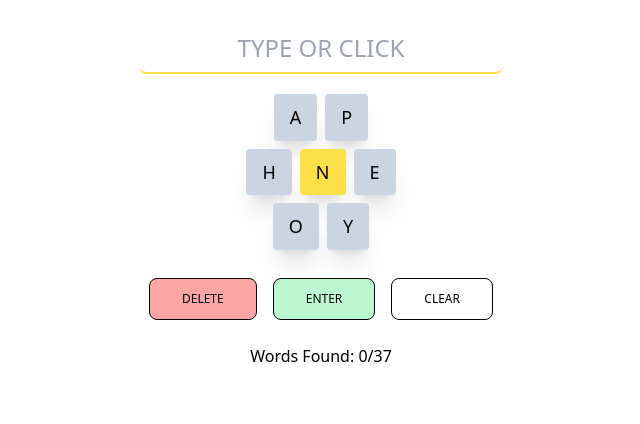
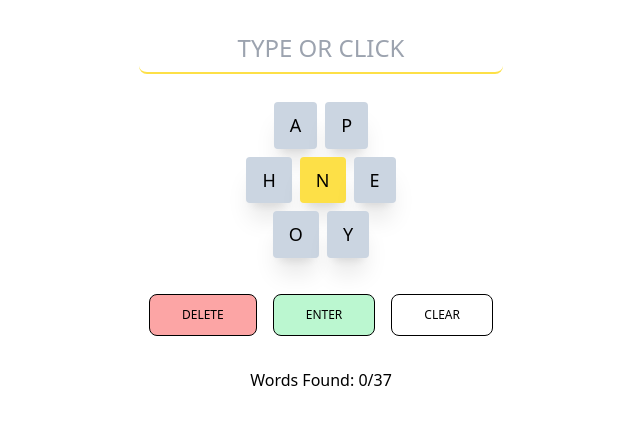
Before and after one commit to wanwari/spelling-bee, a React (Create React App) app: page / in a window 1280 px wide. Shown: the top 424 px of the page, without its empty margins (319-959 px from the left). Built offline with nearby package versions, Linux system fonts and the light colour scheme.

Commit message:
reafactor: remove unnecessary styling

```diff
--- a/src/components/GameBoard.js
+++ b/src/components/GameBoard.js
@@ -53,7 +53,6 @@ const GameBoard = () => {
             clearKeyboard();
             setGuessResult("GREAT!");
         }
-
     }
 
     return(
@@ -71,14 +70,14 @@ const GameBoard = () => {
                 />
             </div>
 
-            <div className="my-4">
+            <div className="my-6">
             <Keyboard
                 letters={ todaysLetters }
                 keyboardPressed={(keyPressed) => keyboardPressed(keyPressed)}
             />
             </div>
 
-            <div className="my-4">
+            <div className="my-6">
                 <input
                     type="button"
                     value="Delete"
--- a/src/components/Keyboard.js
+++ b/src/components/Keyboard.js
@@ -3,7 +3,7 @@ import Key from "./Key";
 const Keyboard = ({ letters, keyboardPressed }) => {
 
     return(
-        <div className="grid grid-rows3">
+        <div>
             <div>
                 <Key letter={letters[1]} keyboardPressed={(keyPressed) => keyboardPressed(keyPressed)} mainLetter={false}  />
                 <Key letter={letters[2]} keyboardPressed={(keyPressed) => keyboardPressed(keyPressed)} mainLetter={false}  />
```
